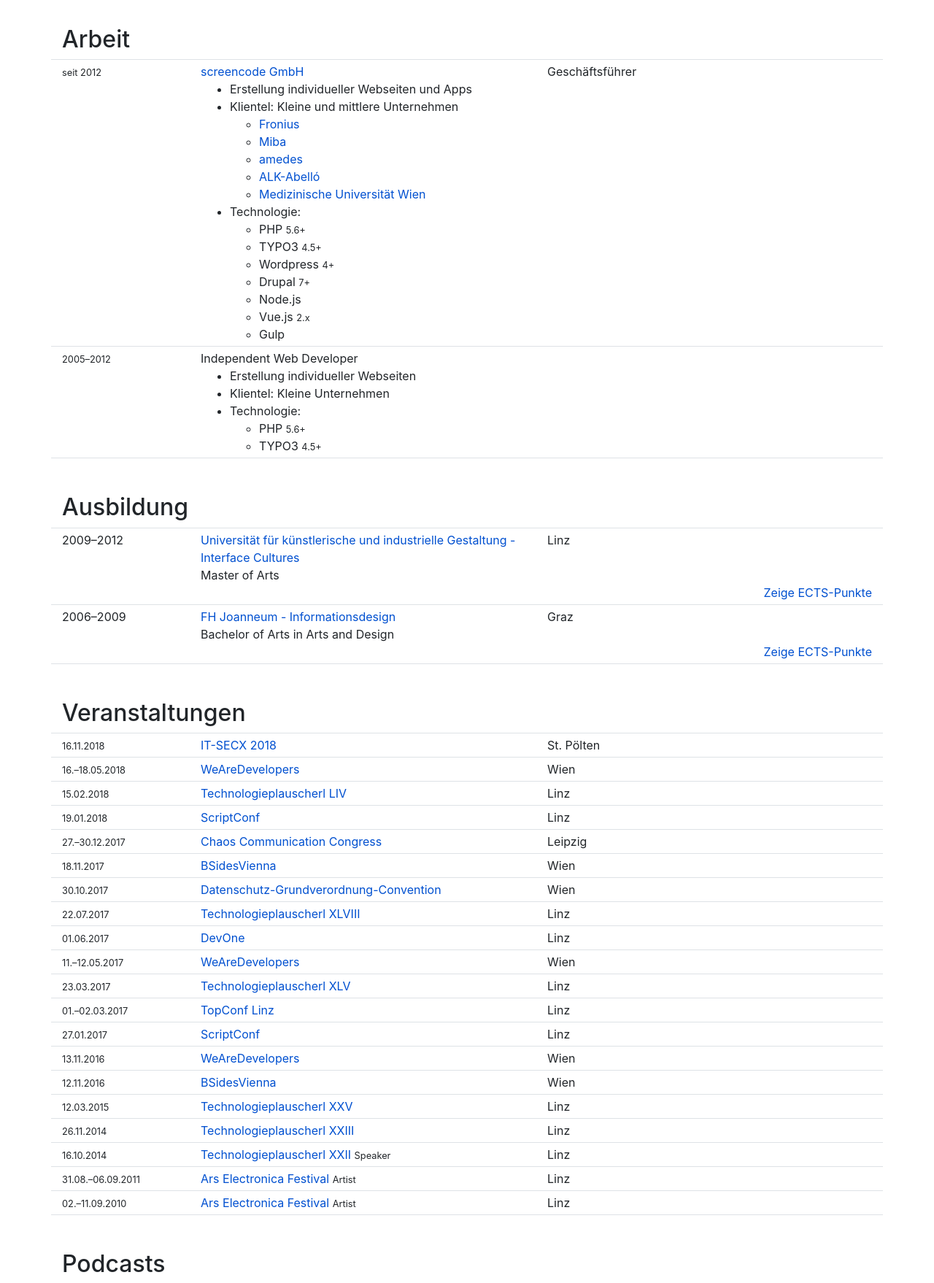
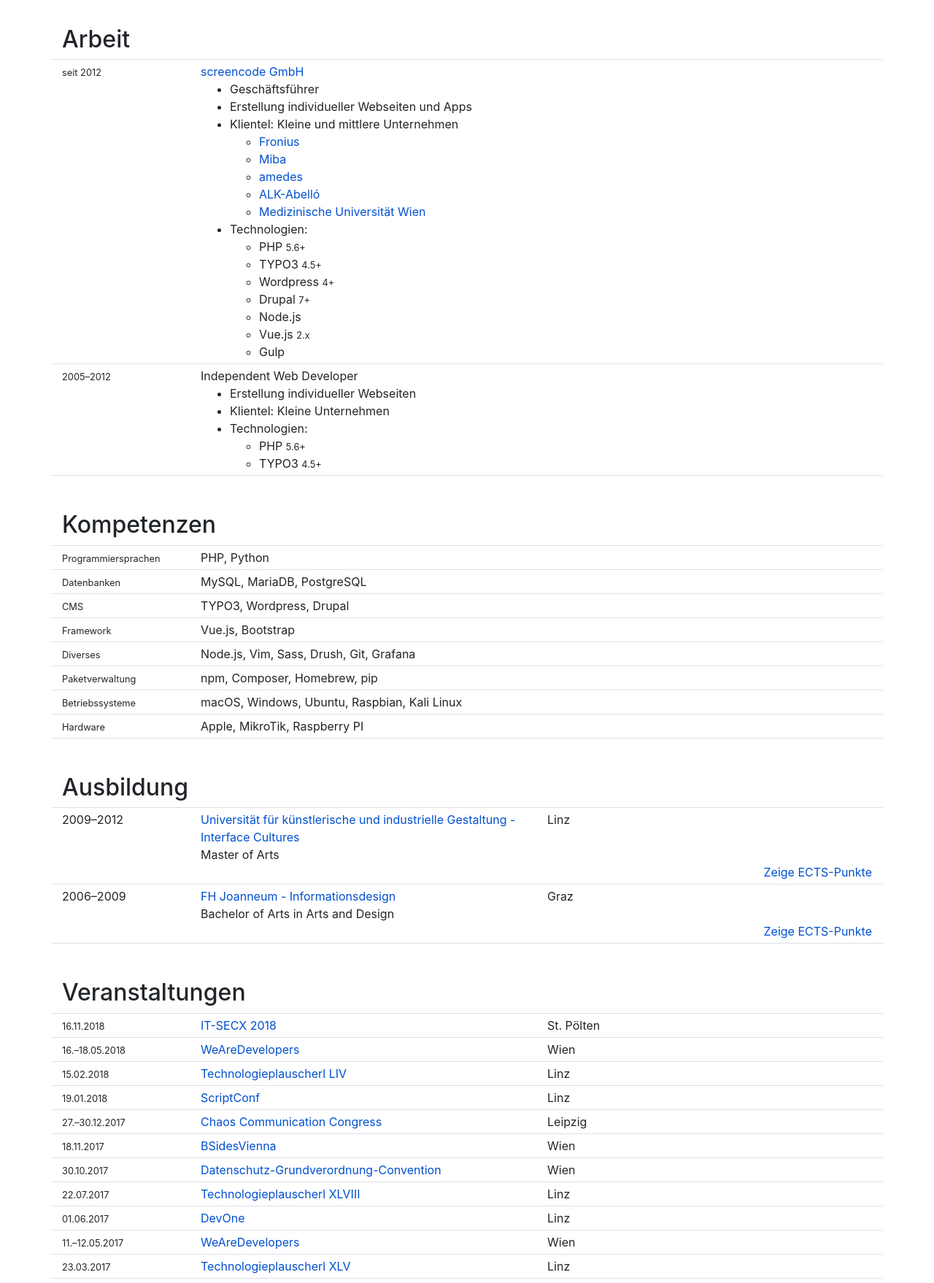
Before and after one commit to davidbru/catsec, a PHP site: page / in a window 1280 px wide. Shown: the part 117-1875 px from the top of the page at 73% size. Run offline with PHP 8.4, Linux system fonts and the light colour scheme; style sheets or scripts are compiled from the project's sources; some libraries are stand-ins or nearby versions.

Commit message:
add skills

```diff
--- a/src/index.php
+++ b/src/index.php
@@ -27,6 +27,7 @@
 <nav>
     <ul id="skiplinks" class="sr-only">
         <li><a href="/#work">Zur Arbeit</a></li>
+        <li><a href="/#skills">Zu den Kompetenzen</a></li>
         <li><a href="/#education">Zur Ausbildung</a></li>
         <li><a href="/#events">Zu den Veranstaltungen</a></li>
         <li><a href="/#podcasts">Zu den Podcasts</a></li>
@@ -46,8 +47,8 @@
     </div>
 </header>
 <main class="container">
-    <section>
-        <h2 class="mt-5" id="work">Arbeit</h2>
+    <section id="work">
+        <h2 class="mt-5">Arbeit</h2>
         <?php
         $counter = 0;
         foreach($works AS $work) {
@@ -60,12 +61,9 @@
                     <div class="col-12 col-sm-4 col-md-3 col-lg-2">
                         <small>'.Utils::formatDateRange($work['start_date'], (isset($work['end_date'])?$work['end_date']:NULL)).'</small>
                     </div>
-                    <div class="offset-1 col-11 offset-sm-0 col-sm-5 col-md-7 col-lg-5">
+                    <div class="offset-1 col-11 offset-sm-0 col-sm-8 col-md-9 col-lg-10">
                         '.Utils::wrapInExtLink($work['title'], (isset($work['url'])?$work['url']:NULL)).'
-                        '.(isset($work['focus'])?'<ul class="mb-0"><li>'.implode('</li><li>', $work['focus']).'</li></ul>':'').'
-                    </div>
-                    <div class="offset-2 col-10 offset-sm-0 col-sm-3 col-md-2 col-lg-5">
-                        '.(isset($work['addinfo'])?$work['addinfo']:'').'
+                        '.(isset($work['addinfo'])?'<ul class="mb-0"><li>'.implode('</li><li>', $work['addinfo']).'</li></ul>':'').'
                     </div>
                 </div>
                 ';
@@ -74,8 +72,32 @@
         ?>
     </section>
 
-    <section>
-        <h2 class="mt-5" id="education">Ausbildung</h2>
+    <section id="skills">
+        <h2 class="mt-5">Kompetenzen</h2>
+        <?php
+        $counter = 0;
+        foreach($skills AS $skillGroupKey => $skillGroupValue) {
+            $rowClasses = array('row', 'pt-1', 'pb-1', 'border-bottom');
+            if($counter == 0) {
+                $rowClasses[] = 'border-top';
+            }
+            echo '
+                <div class="'.implode(' ', $rowClasses).'">
+                    <div class="col-12 col-sm-4 col-md-3 col-lg-2">
+                        <small>'.$skillGroupKey.'</small>
+                    </div>
+                    <div class="offset-1 col-11 offset-sm-0 col-sm-8 col-md-9 col-lg-10">
+                        '.implode(', ', $skillGroupValue).'
+                    </div>
+                </div>
+                ';
+            $counter ++;
+        }
+        ?>
+    </section>
+
+    <section id="education">
+        <h2 class="mt-5">Ausbildung</h2>
         <?php
         $counter = 0;
         foreach($educations AS $education) {
@@ -134,8 +156,8 @@
         ?>
     </section>
 
-    <section>
-        <h2 class="mt-5" id="events">Veranstaltungen</h2>
+    <section id="events">
+        <h2 class="mt-5">Veranstaltungen</h2>
         <?php
         $counter = 0;
         foreach($events AS $event) {
@@ -162,8 +184,8 @@
         ?>
     </section>
 
-    <section>
-        <h2 class="mt-5" id="podcasts">Podcasts</h2>
+    <section id="podcasts">
+        <h2 class="mt-5">Podcasts</h2>
         <ul class="podcasts row m-0 p-0">
             <?php
             foreach($podcasts AS $podcast) {
--- a/src/scripts/data.php
+++ b/src/scripts/data.php
@@ -139,9 +139,9 @@
         'start_date' => '2012-04-01',
         'end_date' => 'ongoing',
         'title' => 'screencode GmbH',
-        'addinfo' => 'Geschäfts&shy;führer',
         'url' => 'https://www.screencode.at',
-        'focus' => array(
+        'addinfo' => array(
+            'Geschäftsführer',
             'Erstellung individueller Webseiten und Apps',
             'Klientel: Kleine und mittlere Unternehmen
             <ul>
@@ -151,7 +151,7 @@
             <li>'.Utils::wrapInExtLink('ALK-Abelló', 'https://www.alk.net/at/').'</li>
             <li>'.Utils::wrapInExtLink('Medizinische Universität Wien', 'https://www.pollenwarndienst.at/').'</li>
             </ul>',
-            'Technologie:
+            'Technologien:
                 <ul>
                 <li>PHP <small>5.6+</small></li>
                 <li>TYPO3 <small>4.5+</small></li>
@@ -167,10 +167,10 @@
         'start_date' => '2005-01-01',
         'end_date' => '20120331',
         'title' => 'Independent Web Developer',
-        'focus' => array(
+        'addinfo' => array(
             'Erstellung individueller Webseiten',
             'Klientel: Kleine Unternehmen',
-            'Technologie:
+            'Technologien:
                 <ul>
                 <li>PHP <small>5.6+</small></li>
                 <li>TYPO3 <small>4.5+</small></li>
@@ -179,6 +179,34 @@
     ),
 );
 krsort($works);
+
+
+$skills = array(
+    'Programmier&shy;sprachen' => array(
+        'PHP', 'Python'
+    ),
+    'Daten&shy;banken' => array(
+        'MySQL', 'MariaDB', 'PostgreSQL'
+    ),
+    'CMS' => array(
+        'TYPO3', 'Wordpress', 'Drupal'
+    ),
+    'Frame&shy;work' => array(
+        'Vue.js', 'Bootstrap'
+    ),
+    'Diverses' => array(
+        'Node.js', 'Vim', 'Sass', 'Drush', 'Git', 'Grafana'
+    ),
+    'Paket&shy;verwaltung' => array(
+        'npm', 'Composer', 'Homebrew', 'pip'
+    ),
+    'Betriebs&shy;systeme' => array(
+        'macOS', 'Windows', 'Ubuntu', 'Raspbian', 'Kali Linux'
+    ),
+    'Hard&shy;ware' => array(
+        'Apple', 'MikroTik', 'Raspberry PI'
+    )
+);
 
 
 $educations = array(
```
